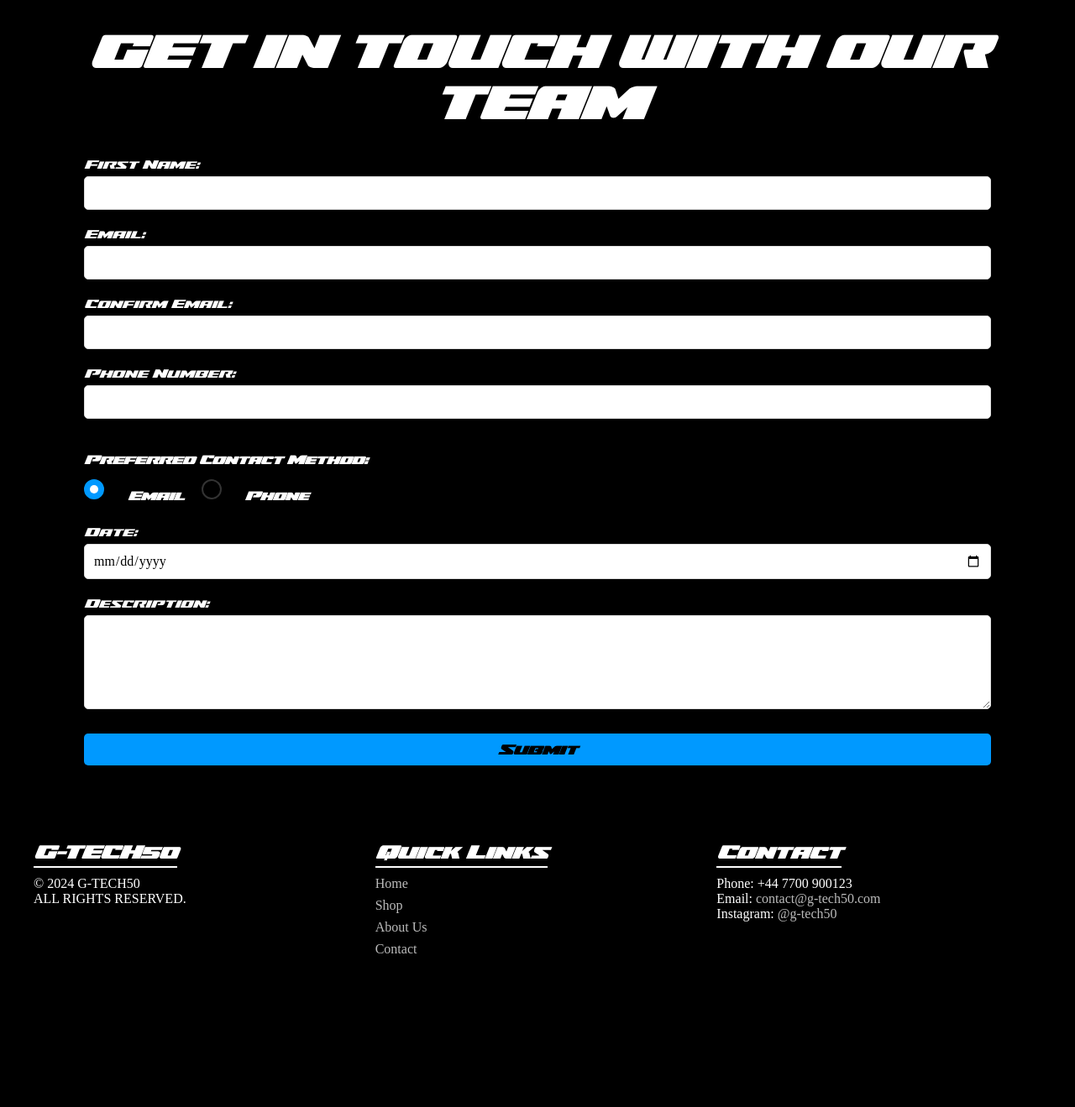
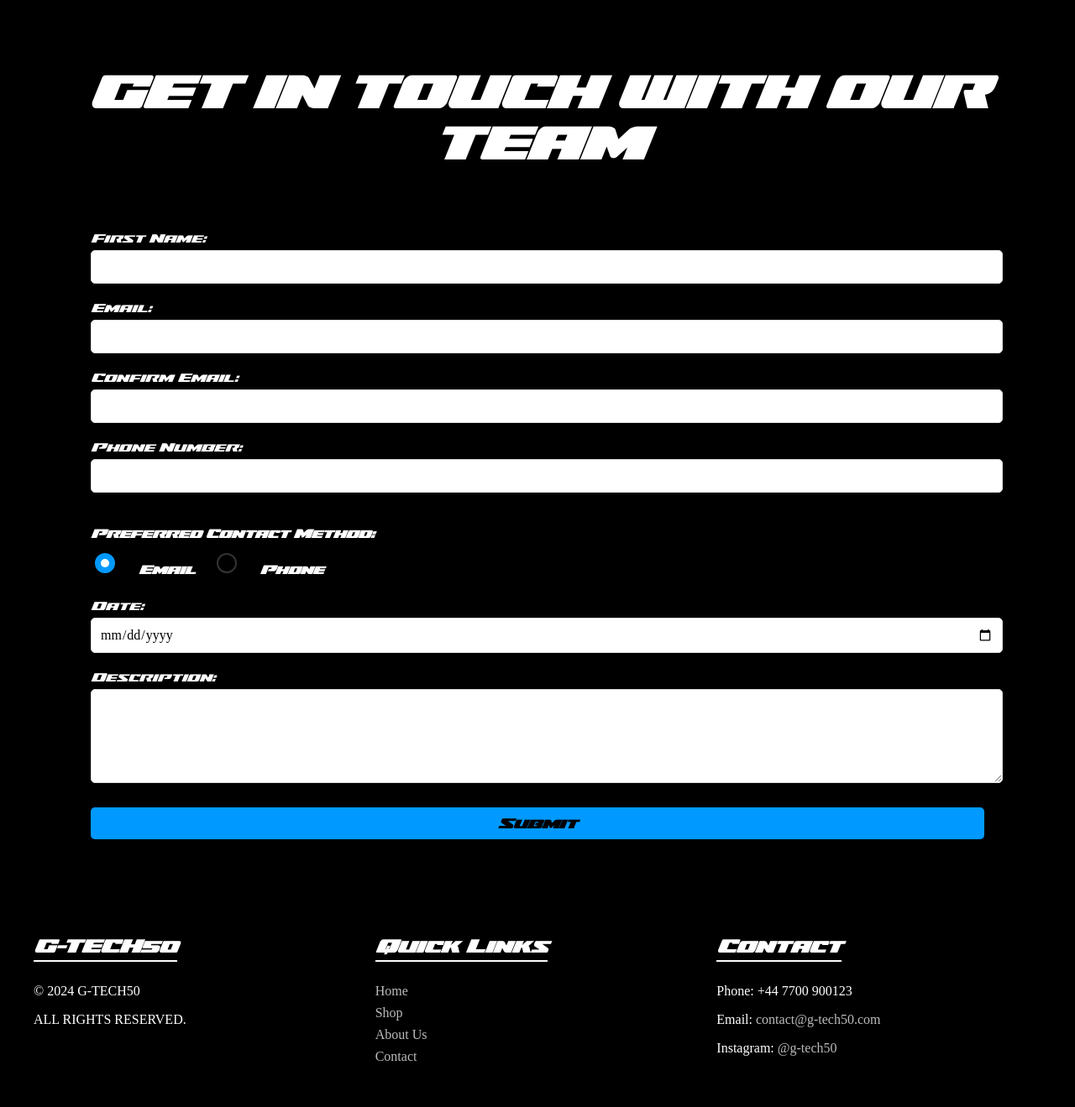
Before and after one commit to eamonmooney/G-TECH50, a PHP site: page /contact.html in a window 1280 px wide. Shown: the part 309-1628 px from the top of the page at 84% size. Before the commit the page ends 1445 px from the top, so only its background shows below. Run offline with PHP 8.4, Linux system fonts and the light colour scheme.

Commit message:
Update contact.css

```diff
--- a/css/contact.css
+++ b/css/contact.css
@@ -4,10 +4,11 @@ body {
   overflow-x: hidden;
 }
 
-* {
-  box-sizing: border-box;
-  margin: 0;
+.navbar {
+    font-family: 'Poppins', Arial, Helvetica, sans-serif;
+    font-size: 13px;
 }
+
 
 @font-face {
   font-family: 'horizon';
```
